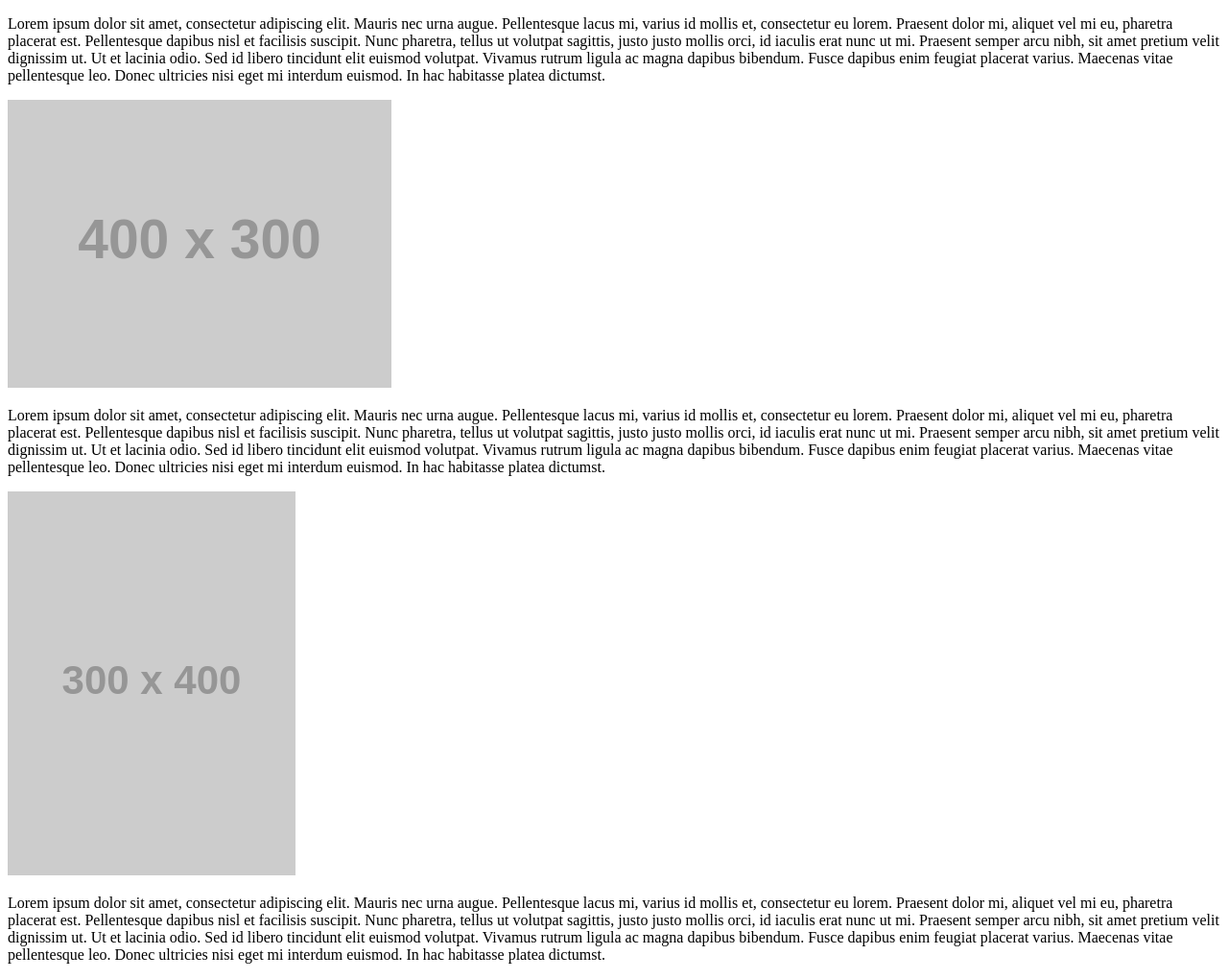
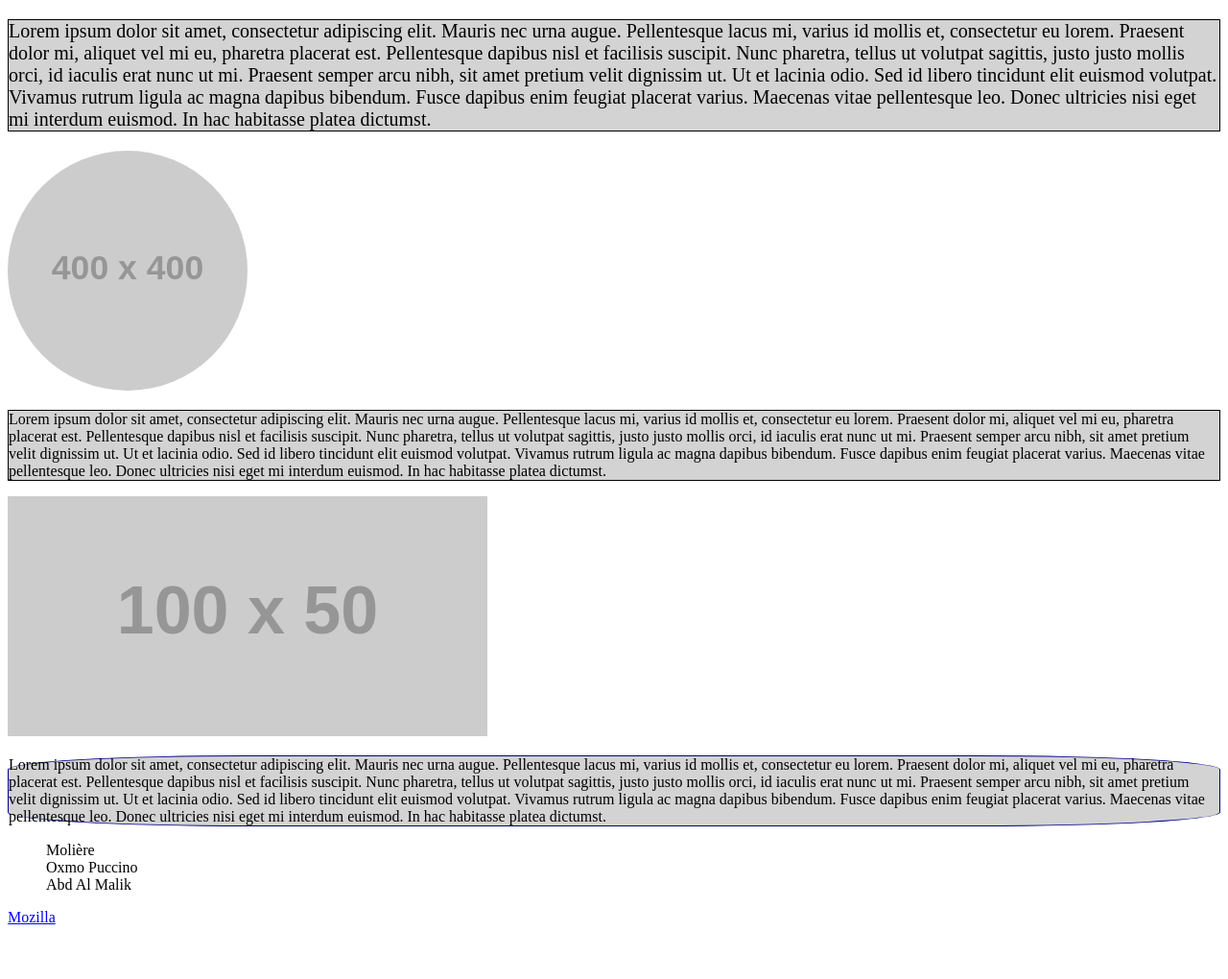
Before and after one commit to MaximePawlakFr/ESICAD, a plain HTML site: page 2018-2019_BTS_SIO_1A/2018-11-19_tp_05.html in a window 1280 px wide. Shown: the whole page at 96% size. After the commit the page ends 973 px from the top, so only its background shows below. Drawn offline with Linux system fonts and the light colour scheme; placeholder pictures from the web are drawn by us.

Commit message:
Add css and finish TP5

```diff
--- a/2018-2019_BTS_SIO_1A/2018-11-19_tp_05.css
+++ b/2018-2019_BTS_SIO_1A/2018-11-19_tp_05.css
@@ -0,0 +1,41 @@
+.paragraph {
+  background-color: lightgrey;
+}
+
+.para-1 {
+  font-size: 20px;
+}
+
+.para-1,
+.para-2 {
+  border: 1px solid black;
+}
+
+.para-3 {
+  border: 1px solid darkblue;
+  border-radius: 20%;
+}
+
+.img-rounded {
+  border-radius: 50%;
+}
+
+.img-1 {
+  width: 250px;
+}
+
+.img-2 {
+  width: 500px;
+}
+
+.no-bullet {
+  list-style: none;
+}
+
+.blue {
+  color: blue;
+}
+
+.hover-red:hover {
+  color: red;
+}
--- a/2018-2019_BTS_SIO_1A/2018-11-19_tp_05.html
+++ b/2018-2019_BTS_SIO_1A/2018-11-19_tp_05.html
@@ -2,23 +2,11 @@
 <html lang="en">
   <head>
     <meta charset="UTF-8" />
+    <link rel="stylesheet" href="2018-11-19_tp_05.css" />
     <title>TP 5</title>
   </head>
   <body>
-    <p>
-      Lorem ipsum dolor sit amet, consectetur adipiscing elit. Mauris nec urna
-      augue. Pellentesque lacus mi, varius id mollis et, consectetur eu lorem.
-      Praesent dolor mi, aliquet vel mi eu, pharetra placerat est. Pellentesque
-      dapibus nisl et facilisis suscipit. Nunc pharetra, tellus ut volutpat
-      sagittis, justo justo mollis orci, id iaculis erat nunc ut mi. Praesent
-      semper arcu nibh, sit amet pretium velit dignissim ut. Ut et lacinia odio.
-      Sed id libero tincidunt elit euismod volutpat. Vivamus rutrum ligula ac
-      magna dapibus bibendum. Fusce dapibus enim feugiat placerat varius.
-      Maecenas vitae pellentesque leo. Donec ultricies nisi eget mi interdum
-      euismod. In hac habitasse platea dictumst.
-    </p>
-    <img src="https://placehold.it/400x300" alt="This is a placeholder" />
-    <p>
+    <p class="paragraph para-1">
       Lorem ipsum dolor sit amet, consectetur adipiscing elit. Mauris nec urna
       augue. Pellentesque lacus mi, varius id mollis et, consectetur eu lorem.
       Praesent dolor mi, aliquet vel mi eu, pharetra placerat est. Pellentesque
@@ -31,11 +19,11 @@
       euismod. In hac habitasse platea dictumst.
     </p>
     <img
-      src="https://placehold.it/300x400"
-      alt="This is a second placeholder"
+      class="img-rounded img-1"
+      src="https://placehold.it/400x400"
+      alt="This is a placeholder"
     />
-
-    <p>
+    <p class="paragraph para-2">
       Lorem ipsum dolor sit amet, consectetur adipiscing elit. Mauris nec urna
       augue. Pellentesque lacus mi, varius id mollis et, consectetur eu lorem.
       Praesent dolor mi, aliquet vel mi eu, pharetra placerat est. Pellentesque
@@ -47,5 +35,31 @@
       Maecenas vitae pellentesque leo. Donec ultricies nisi eget mi interdum
       euismod. In hac habitasse platea dictumst.
     </p>
+    <img
+      class="img-2"
+      src="https://placehold.it/100x50"
+      alt="This is a second placeholder"
+    />
+
+    <p class="paragraph para-3">
+      Lorem ipsum dolor sit amet, consectetur adipiscing elit. Mauris nec urna
+      augue. Pellentesque lacus mi, varius id mollis et, consectetur eu lorem.
+      Praesent dolor mi, aliquet vel mi eu, pharetra placerat est. Pellentesque
+      dapibus nisl et facilisis suscipit. Nunc pharetra, tellus ut volutpat
+      sagittis, justo justo mollis orci, id iaculis erat nunc ut mi. Praesent
+      semper arcu nibh, sit amet pretium velit dignissim ut. Ut et lacinia odio.
+      Sed id libero tincidunt elit euismod volutpat. Vivamus rutrum ligula ac
+      magna dapibus bibendum. Fusce dapibus enim feugiat placerat varius.
+      Maecenas vitae pellentesque leo. Donec ultricies nisi eget mi interdum
+      euismod. In hac habitasse platea dictumst.
+    </p>
+
+    <ul class="no-bullet ">
+      <li>Molière</li>
+      <li>Oxmo Puccino</li>
+      <li>Abd Al Malik</li>
+    </ul>
+
+    <a class="blue hover-red" href="https://www.mozilla.org">Mozilla</a>
   </body>
 </html>
```
